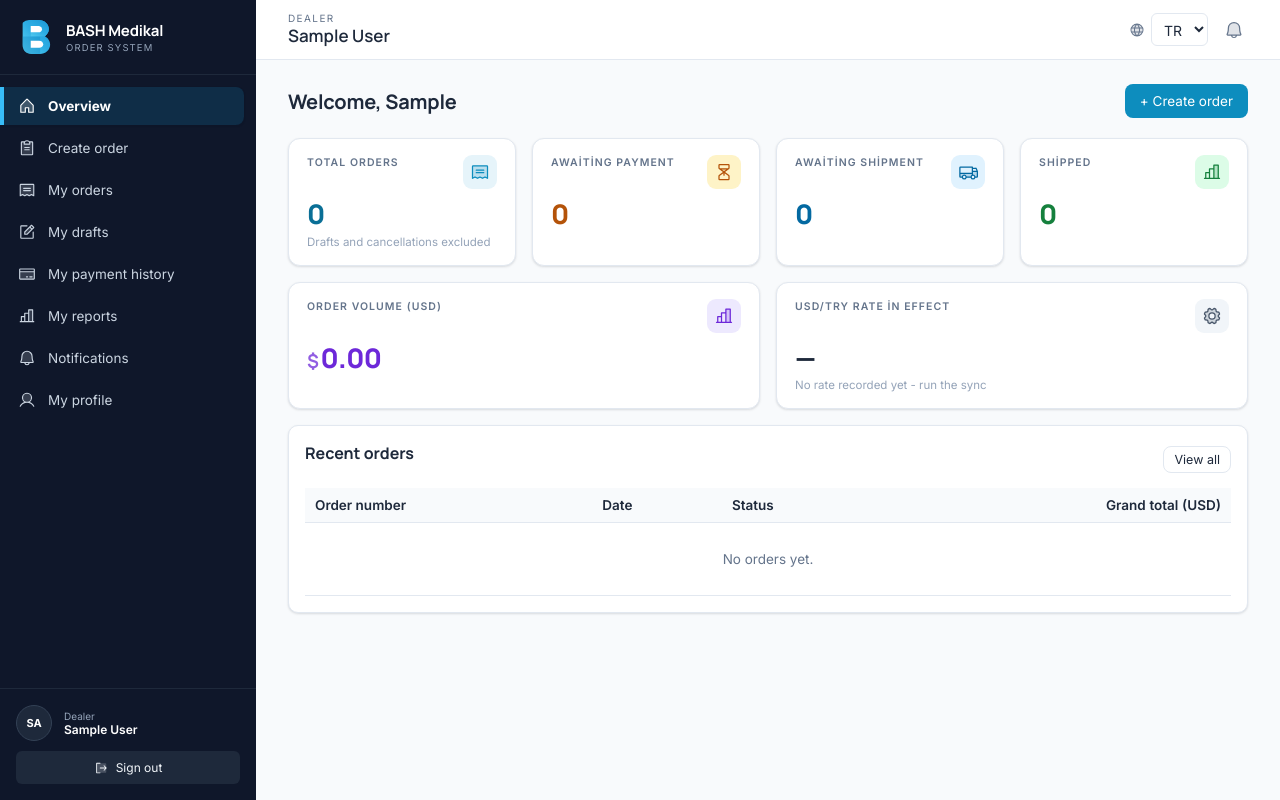
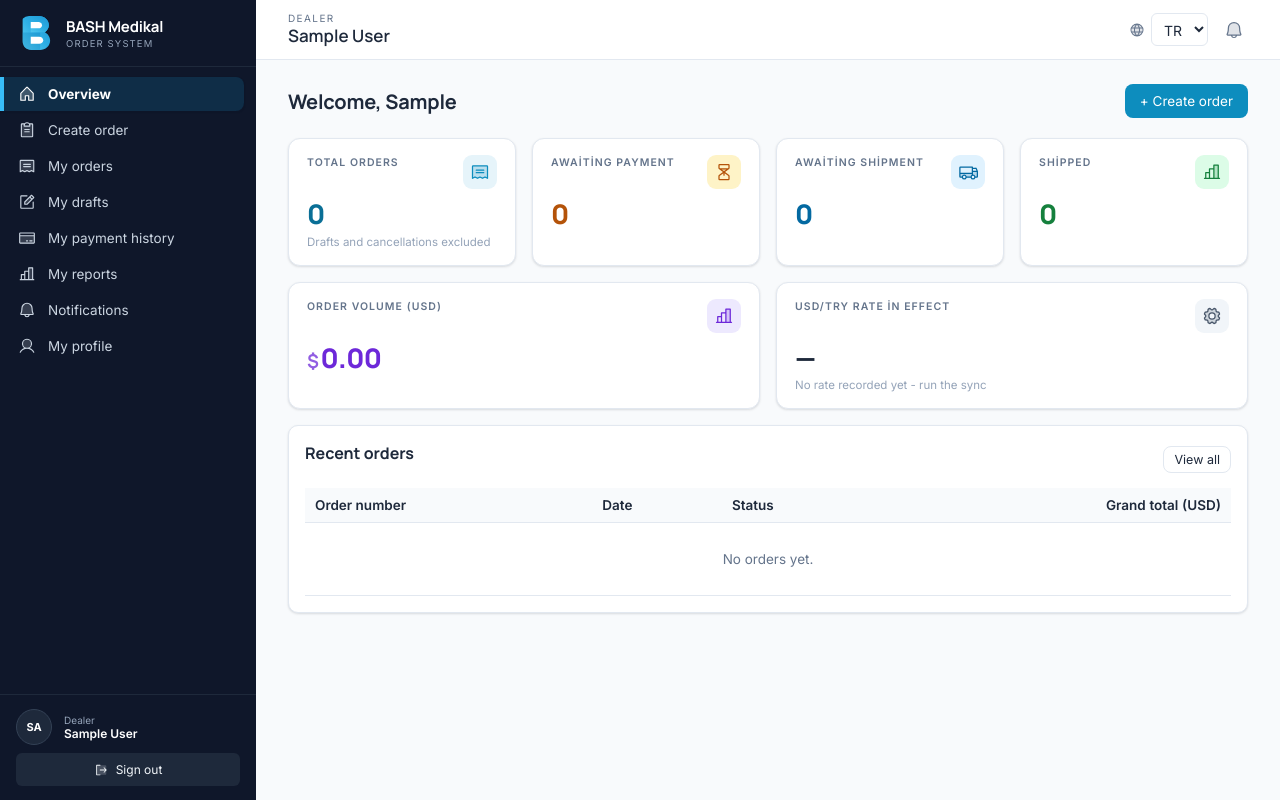
Before and after one commit to selimkorkmaz89-svg/siparis, a Django app: page / in a window 1280 px wide. Run offline with Django 5.2, Linux system fonts and the light colour scheme; the visitor is signed in with stand-in values (Sample User, id 1); data that the repository does not hold is empty; parts of the project's set-up code (start-up, migrations or seed data) failed here and were passed over.

Commit message:
Tighten the sidebar menu spacing
The admin menu has grown to 20 items (most recently Mikro entegrasyonu),
and on shorter browser windows its own internal scrollbar was kicking in
sooner than expected. Trims vertical padding/gaps in the nav list and
header/footer so it fits without scrolling down to roughly 950px of
usable window height instead of ~1030px; a genuinely short window still
falls back to the same internal scroll, which is intended (it keeps the
logout button from being pushed off screen), not a layout regression.

Co-Authored-By: Claude Sonnet 5 <noreply@anthropic.com>
Claude-Session: https://claude.ai/code/session_01L51j6JxHeC3xprK5rgz8uK

```diff
--- a/static/css/app.css
+++ b/static/css/app.css
@@ -55,7 +55,7 @@ h3 { font-size: 15px; margin: 0 0 8px; }
 }
 .sidebar-head {
   display: flex; align-items: center; gap: 8px;
-  padding: 20px 20px; border-bottom: 1px solid var(--slate-800);
+  padding: 16px 20px; border-bottom: 1px solid var(--slate-800);
 }
 .brand > div { min-width: 0; }
 .brand { display: flex; align-items: center; gap: 12px; color: inherit; min-width: 0; }
@@ -72,12 +72,12 @@ h3 { font-size: 15px; margin: 0 0 8px; }
 .drawer-close { display: none; margin-left: auto; background: none; border: 0; color: var(--slate-300); cursor: pointer; }
 
 .menu {
-  flex: 1; display: flex; flex-direction: column; gap: 4px;
-  padding: 12px 12px 12px 0; overflow-y: auto;
+  flex: 1; display: flex; flex-direction: column; gap: 2px;
+  padding: 10px 12px 10px 0; overflow-y: auto;
 }
 .menu-link {
   display: flex; align-items: center; gap: 12px;
-  padding: 10px 14px; border-radius: 0 8px 8px 0;
+  padding: 8px 14px; border-radius: 0 8px 8px 0;
   font-size: 13.5px; color: var(--slate-300);
   border-left: 4px solid transparent; transition: background .15s, color .15s;
 }
@@ -88,12 +88,12 @@ h3 { font-size: 15px; margin: 0 0 8px; }
 }
 .menu-link span { overflow: hidden; text-overflow: ellipsis; white-space: nowrap; }
 .menu-divider {
-  display: block; height: 1px; margin: 8px 14px 8px 18px; background: var(--slate-800);
+  display: block; height: 1px; margin: 6px 14px 6px 18px; background: var(--slate-800);
 }
 
 .sidebar-foot {
-  padding: 16px; border-top: 1px solid var(--slate-800);
-  display: flex; flex-direction: column; gap: 10px;
+  padding: 14px 16px; border-top: 1px solid var(--slate-800);
+  display: flex; flex-direction: column; gap: 8px;
 }
 .sidebar-user { display: flex; align-items: center; gap: 12px; min-width: 0; }
 .avatar {
```
